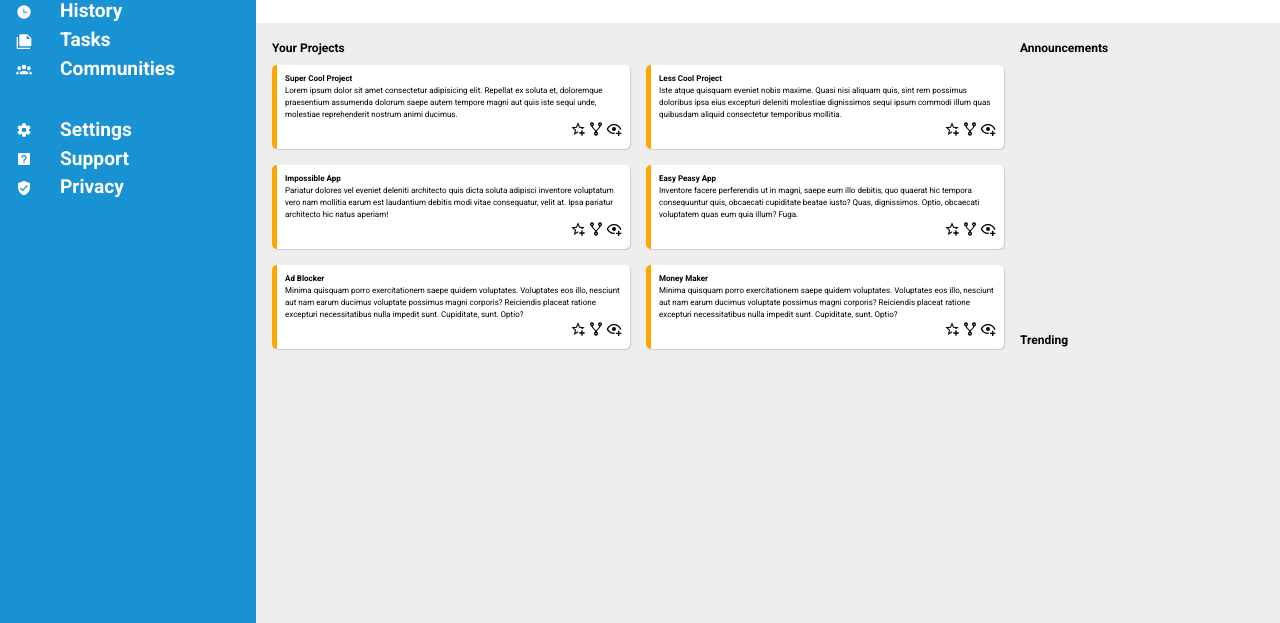
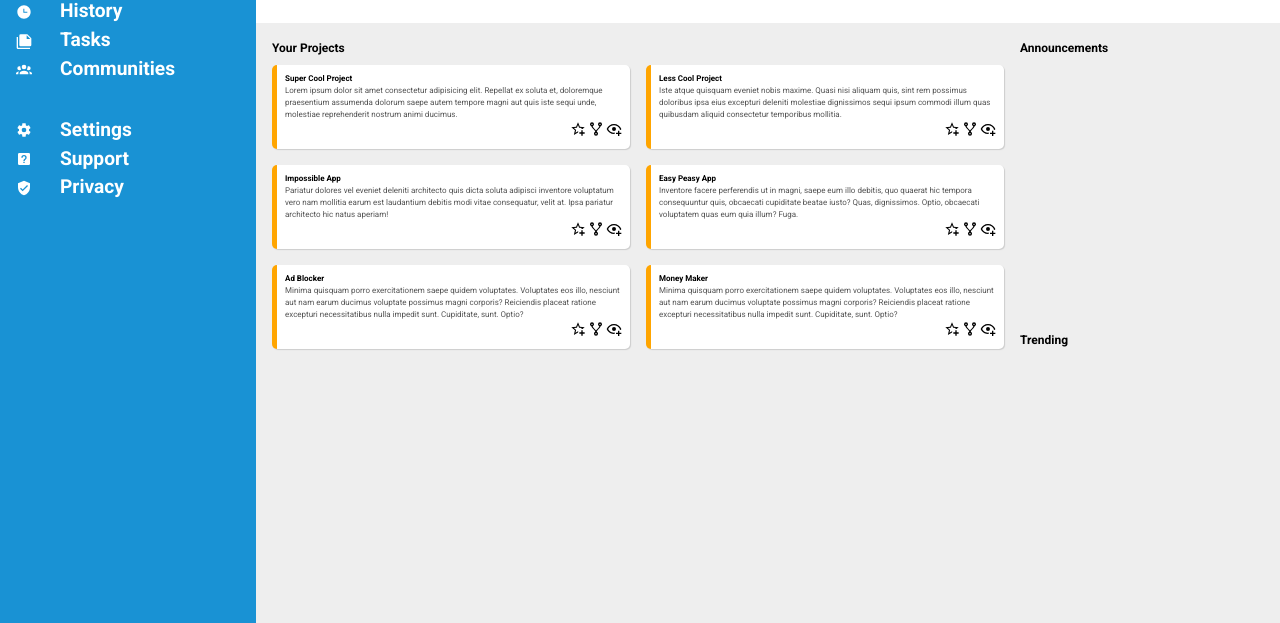
Before and after one commit to gonfuentes112/dashboard, a plain HTML site: page index.html in a window 1280 px wide. Shown: the part 177-800 px from the top of the page. Drawn offline with Linux system fonts and the light colour scheme.

Commit message:
fix: make card description gray

```diff
--- a/index.html
+++ b/index.html
@@ -66,7 +66,7 @@
                 <div class="card">
                     <div class="card-text">
                         <p class="card-title">Super Cool Project</p>
-                        <p>Lorem ipsum dolor sit amet consectetur adipisicing elit. Repellat ex soluta et, doloremque praesentium assumenda dolorum saepe autem tempore magni aut quis iste sequi unde, molestiae reprehenderit nostrum animi ducimus.</p>
+                        <p class="card-description">Lorem ipsum dolor sit amet consectetur adipisicing elit. Repellat ex soluta et, doloremque praesentium assumenda dolorum saepe autem tempore magni aut quis iste sequi unde, molestiae reprehenderit nostrum animi ducimus.</p>
                     </div>
                     <div class="card-buttons">
                         <svg xmlns="http://www.w3.org/2000/svg" viewBox="0 0 24 24"><title>star-plus-outline</title><path d="M5.8 21L7.4 14L2 9.2L9.2 8.6L12 2L14.8 8.6L22 9.2L18.8 12H18C17.3 12 16.6 12.1 15.9 12.4L18.1 10.5L13.7 10.1L12 6.1L10.3 10.1L5.9 10.5L9.2 13.4L8.2 17.7L12 15.4L12.5 15.7C12.3 16.2 12.1 16.8 12.1 17.3L5.8 21M17 14V17H14V19H17V22H19V19H22V17H19V14H17Z" /></svg>
@@ -77,7 +77,7 @@
                 <div class="card">
                     <div class="card-text">
                         <p class="card-title">Less Cool Project</p>
-                        <p>Iste atque quisquam eveniet nobis maxime. Quasi nisi aliquam quis, sint rem possimus doloribus ipsa eius excepturi deleniti molestiae dignissimos sequi ipsum commodi illum quas quibusdam aliquid consectetur temporibus mollitia.</p>
+                        <p class="card-description">Iste atque quisquam eveniet nobis maxime. Quasi nisi aliquam quis, sint rem possimus doloribus ipsa eius excepturi deleniti molestiae dignissimos sequi ipsum commodi illum quas quibusdam aliquid consectetur temporibus mollitia.</p>
                     </div>
                     <div class="card-buttons">
                         <svg xmlns="http://www.w3.org/2000/svg" viewBox="0 0 24 24"><title>star-plus-outline</title><path d="M5.8 21L7.4 14L2 9.2L9.2 8.6L12 2L14.8 8.6L22 9.2L18.8 12H18C17.3 12 16.6 12.1 15.9 12.4L18.1 10.5L13.7 10.1L12 6.1L10.3 10.1L5.9 10.5L9.2 13.4L8.2 17.7L12 15.4L12.5 15.7C12.3 16.2 12.1 16.8 12.1 17.3L5.8 21M17 14V17H14V19H17V22H19V19H22V17H19V14H17Z" /></svg>
@@ -88,7 +88,7 @@
                 <div class="card">
                     <div class="card-text">
                         <p class="card-title">Impossible App</p>
-                        <p>Pariatur dolores vel eveniet deleniti architecto quis dicta soluta adipisci inventore voluptatum vero nam mollitia earum est laudantium debitis modi vitae consequatur, velit at. Ipsa pariatur architecto hic natus aperiam!</p>
+                        <p class="card-description">Pariatur dolores vel eveniet deleniti architecto quis dicta soluta adipisci inventore voluptatum vero nam mollitia earum est laudantium debitis modi vitae consequatur, velit at. Ipsa pariatur architecto hic natus aperiam!</p>
                     </div>
                     <div class="card-buttons">
                         <svg xmlns="http://www.w3.org/2000/svg" viewBox="0 0 24 24"><title>star-plus-outline</title><path d="M5.8 21L7.4 14L2 9.2L9.2 8.6L12 2L14.8 8.6L22 9.2L18.8 12H18C17.3 12 16.6 12.1 15.9 12.4L18.1 10.5L13.7 10.1L12 6.1L10.3 10.1L5.9 10.5L9.2 13.4L8.2 17.7L12 15.4L12.5 15.7C12.3 16.2 12.1 16.8 12.1 17.3L5.8 21M17 14V17H14V19H17V22H19V19H22V17H19V14H17Z" /></svg>
@@ -99,7 +99,7 @@
                 <div class="card">
                     <div class="card-text">
                         <p class="card-title">Easy Peasy App</p>
-                        <p>Inventore facere perferendis ut in magni, saepe eum illo debitis, quo quaerat hic tempora consequuntur quis, obcaecati cupiditate beatae iusto? Quas, dignissimos. Optio, obcaecati voluptatem quas eum quia illum? Fuga.</p>
+                        <p class="card-description">Inventore facere perferendis ut in magni, saepe eum illo debitis, quo quaerat hic tempora consequuntur quis, obcaecati cupiditate beatae iusto? Quas, dignissimos. Optio, obcaecati voluptatem quas eum quia illum? Fuga.</p>
                     </div>
                     <div class="card-buttons">
                         <svg xmlns="http://www.w3.org/2000/svg" viewBox="0 0 24 24"><title>star-plus-outline</title><path d="M5.8 21L7.4 14L2 9.2L9.2 8.6L12 2L14.8 8.6L22 9.2L18.8 12H18C17.3 12 16.6 12.1 15.9 12.4L18.1 10.5L13.7 10.1L12 6.1L10.3 10.1L5.9 10.5L9.2 13.4L8.2 17.7L12 15.4L12.5 15.7C12.3 16.2 12.1 16.8 12.1 17.3L5.8 21M17 14V17H14V19H17V22H19V19H22V17H19V14H17Z" /></svg>
@@ -110,7 +110,7 @@
                 <div class="card">
                     <div class="card-text">
                         <p class="card-title">Ad Blocker</p>
-                        <p>Minima quisquam porro exercitationem saepe quidem voluptates. Voluptates eos illo, nesciunt aut nam earum ducimus voluptate possimus magni corporis? Reiciendis placeat ratione excepturi necessitatibus nulla impedit sunt. Cupiditate, sunt. Optio?</p>
+                        <p class="card-description">Minima quisquam porro exercitationem saepe quidem voluptates. Voluptates eos illo, nesciunt aut nam earum ducimus voluptate possimus magni corporis? Reiciendis placeat ratione excepturi necessitatibus nulla impedit sunt. Cupiditate, sunt. Optio?</p>
                     </div>
                     <div class="card-buttons">
                         <svg xmlns="http://www.w3.org/2000/svg" viewBox="0 0 24 24"><title>star-plus-outline</title><path d="M5.8 21L7.4 14L2 9.2L9.2 8.6L12 2L14.8 8.6L22 9.2L18.8 12H18C17.3 12 16.6 12.1 15.9 12.4L18.1 10.5L13.7 10.1L12 6.1L10.3 10.1L5.9 10.5L9.2 13.4L8.2 17.7L12 15.4L12.5 15.7C12.3 16.2 12.1 16.8 12.1 17.3L5.8 21M17 14V17H14V19H17V22H19V19H22V17H19V14H17Z" /></svg>
@@ -121,7 +121,7 @@
                 <div class="card">
                     <div class="card-text">
                         <p class="card-title">Money Maker</p>
-                        <p>Minima quisquam porro exercitationem saepe quidem voluptates. Voluptates eos illo, nesciunt aut nam earum ducimus voluptate possimus magni corporis? Reiciendis placeat ratione excepturi necessitatibus nulla impedit sunt. Cupiditate, sunt. Optio?</p>
+                        <p class="card-description">Minima quisquam porro exercitationem saepe quidem voluptates. Voluptates eos illo, nesciunt aut nam earum ducimus voluptate possimus magni corporis? Reiciendis placeat ratione excepturi necessitatibus nulla impedit sunt. Cupiditate, sunt. Optio?</p>
                     </div>
                     <div class="card-buttons">
                         <svg xmlns="http://www.w3.org/2000/svg" viewBox="0 0 24 24"><title>star-plus-outline</title><path d="M5.8 21L7.4 14L2 9.2L9.2 8.6L12 2L14.8 8.6L22 9.2L18.8 12H18C17.3 12 16.6 12.1 15.9 12.4L18.1 10.5L13.7 10.1L12 6.1L10.3 10.1L5.9 10.5L9.2 13.4L8.2 17.7L12 15.4L12.5 15.7C12.3 16.2 12.1 16.8 12.1 17.3L5.8 21M17 14V17H14V19H17V22H19V19H22V17H19V14H17Z" /></svg>
--- a/style.css
+++ b/style.css
@@ -205,6 +205,10 @@ main {
     font-weight: bold;
 }
 
+.card-description {
+    color: #555;
+}
+
 .card-buttons {
     align-self: flex-end;
 }
```
